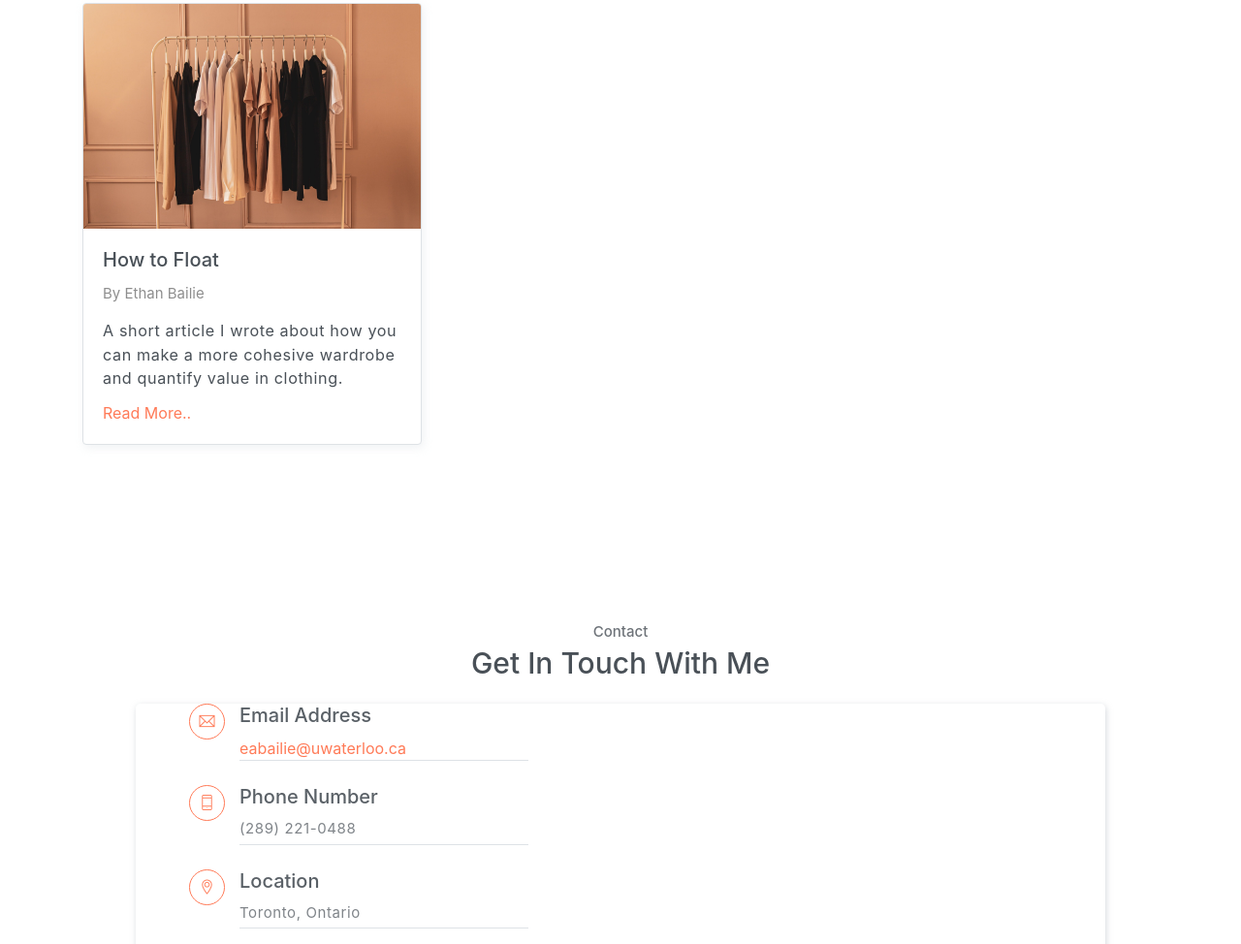
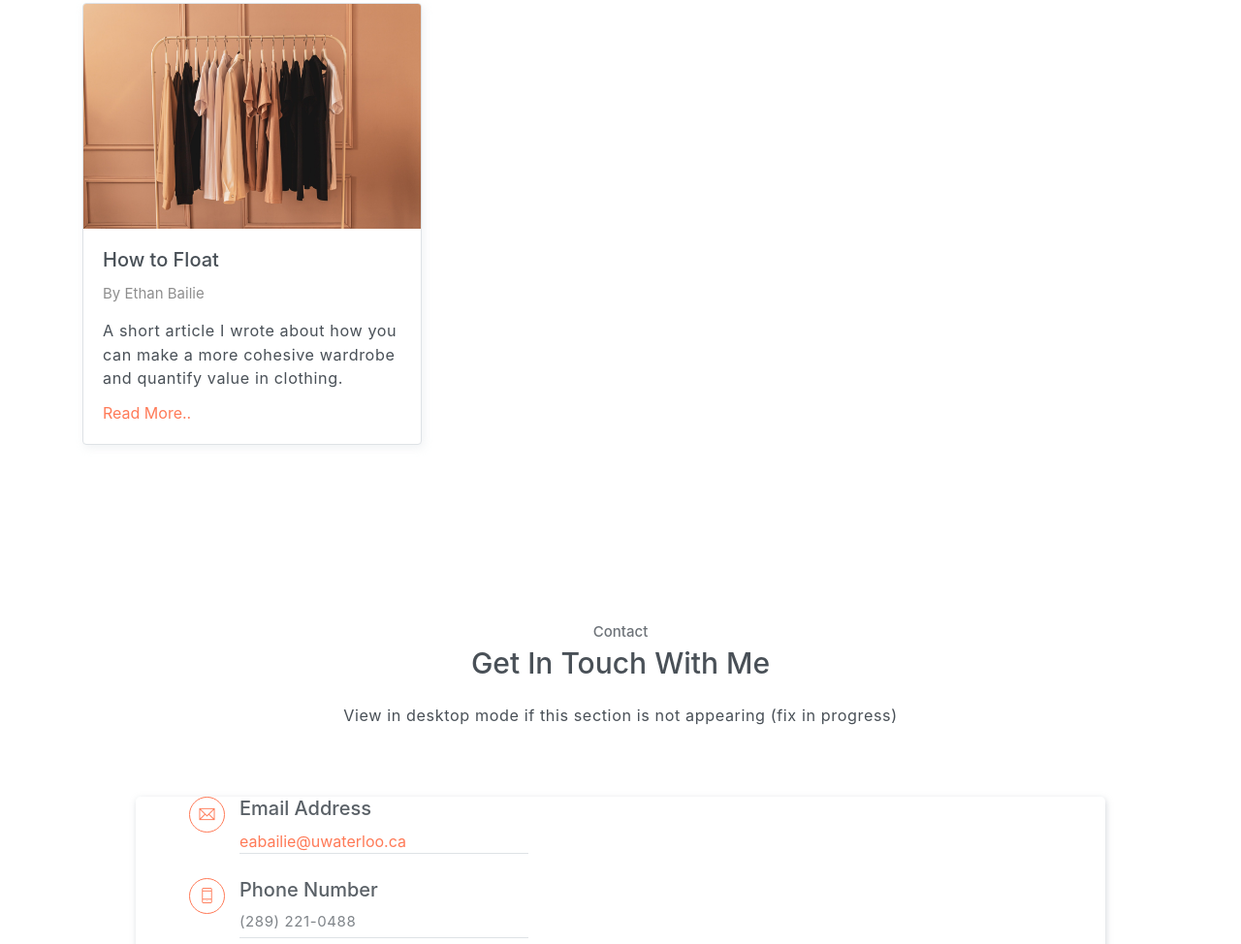
Before and after one commit to ethanbailie/ethanbailie.github.io, a website: page index.html in a window 1280 px wide. Shown: the part 3749-4723 px from the top of the page at 97% size. Drawn offline with Linux system fonts and the light colour scheme.

Commit message:
Update index.html
Added note for contact section

```diff
--- a/index.html
+++ b/index.html
@@ -344,6 +344,7 @@
         <div class="container text-center">
             <h6 class="subtitle">Contact</h6>
             <h6 class="section-title mb-4">Get In Touch With Me</h6>
+            <p class="mb-5 pb-4">View in desktop mode if this section is not appearing (fix in progress)</p>
 
             <div class="contact text-left">
                 <div class="contact-infos">
```
